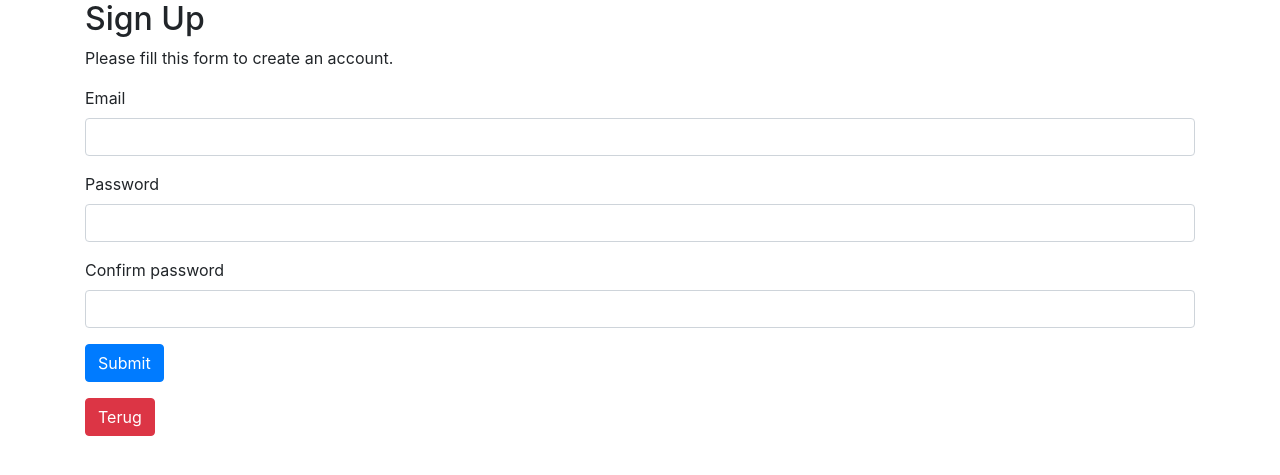
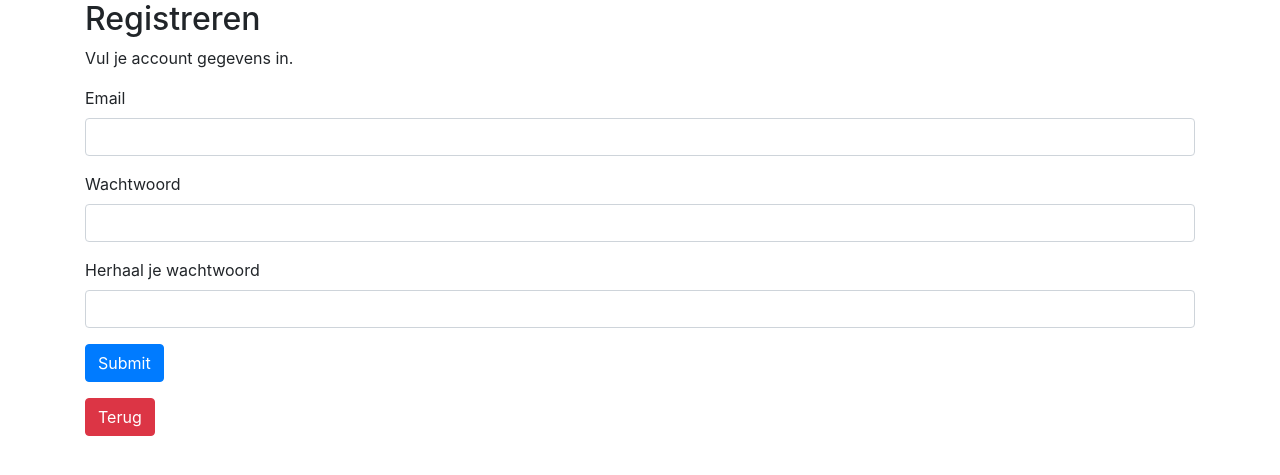
Before and after one commit to DutchOffensive/project9, a PHP site: page /register.php in a window 1280 px wide. Shown: the top 475 px of the page. Run offline with PHP 8.4, Linux system fonts and the light colour scheme; some libraries are stand-ins or nearby versions.

Commit message:
Update register.php

```diff
--- a/register.php
+++ b/register.php
@@ -115,13 +115,13 @@ if($_SERVER["REQUEST_METHOD"] == "POST"){
         <script src="https://stackpath.bootstrapcdn.com/bootstrap/4.5.0/js/bootstrap.min.js" integrity="sha384-OgVRvuATP1z7JjHLkuOU7Xw704+h835Lr+6QL9UvYjZE3Ipu6Tp75j7Bh/kR0JKI" crossorigin="anonymous"></script>
         <script src="https://kit.fontawesome.com/8d488599c9.js" crossorigin="anonymous"></script>
 
-        <title>login check</title>
+        <title>Registreren</title>
     </head>
     <body>
-        <div class="container">
+        <div class="container-lg container-xs">
         <div class="wrapper">
-            <h2>Sign Up</h2>
-            <p>Please fill this form to create an account.</p>
+            <h2>Registreren</h2>
+            <p>Vul je account gegevens in.</p>
             <form action="<?php echo htmlspecialchars($_SERVER["PHP_SELF"]); ?>" method="post">
                 <div class="form-group <?php echo (!empty($email_err)) ? 'has-error' : ''; ?>">
                     <label>Email</label>
@@ -129,12 +129,12 @@ if($_SERVER["REQUEST_METHOD"] == "POST"){
                     <span class="help-block"><?php echo $email_err; ?></span>
                 </div>
                 <div class="form-group <?php echo (!empty($wachtwoord_err)) ? 'has-error' : ''; ?>">
-                    <label>Password</label>
+                    <label>Wachtwoord</label>
                     <input type="password" name="wachtwoord" class="form-control" value="<?php echo $wachtwoord; ?>">
                     <span class="help-block"><?php echo $wachtwoord_err; ?></span>
                 </div>
                 <div class="form-group <?php echo (!empty($confirm_wachtwoord_err)) ? 'has-error' : ''; ?>">
-                    <label>Confirm password</label>
+                    <label>Herhaal je wachtwoord</label>
                     <input type="password" name="confirm_wachtwoord" class="form-control" value="<?php echo $confirm_wachtwoord; ?>">
                     <span class="help-block"><?php echo $confirm_wachtwoord_err; ?></span>
                 </div>
```
